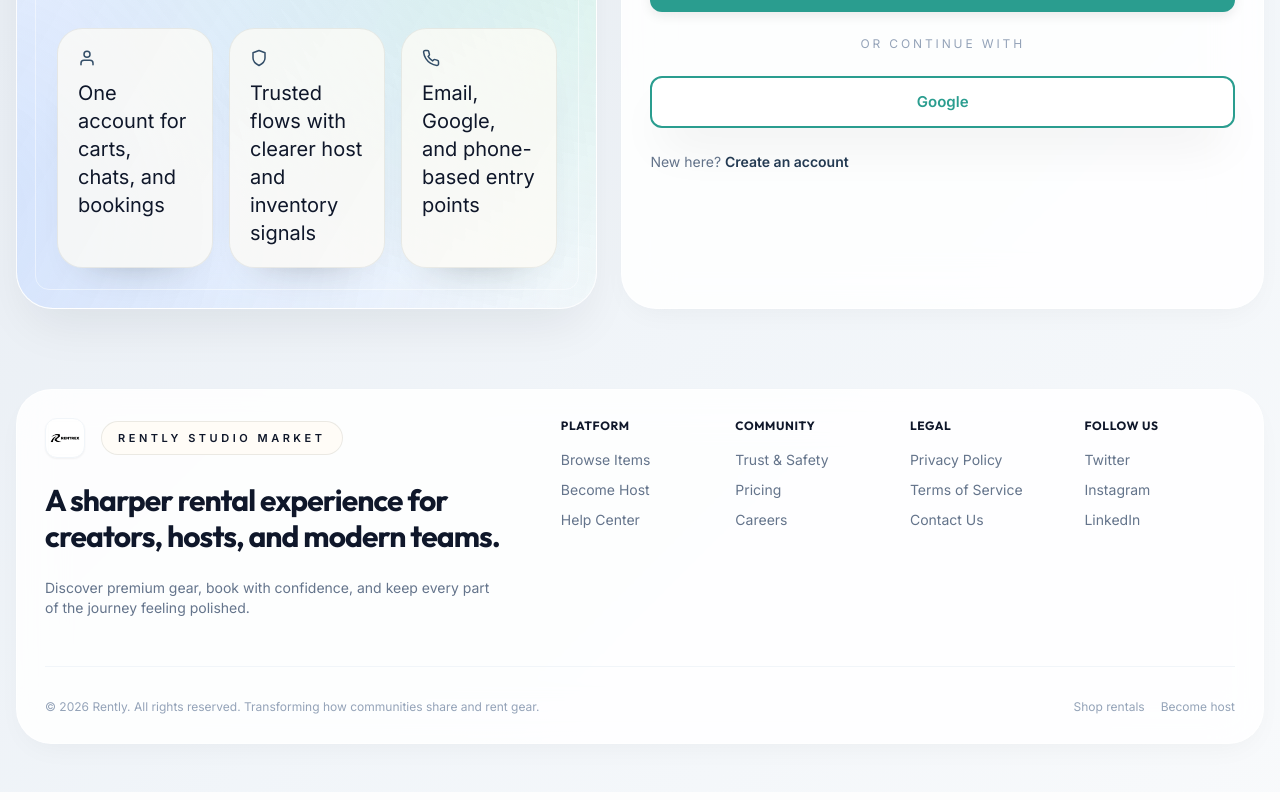
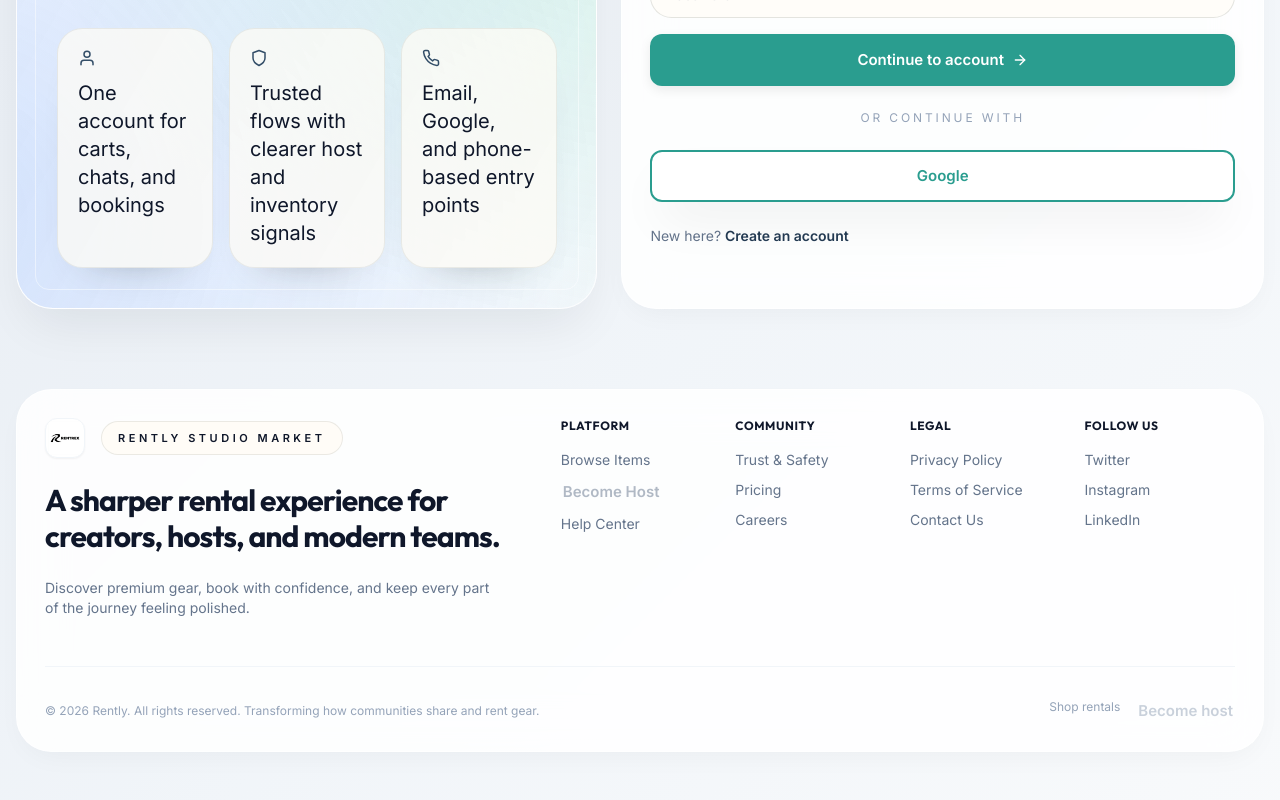
Before and after one commit to lokigamer2911/rently, a Next.js app in the folder frontend/: page /auth/login in a window 1280 px wide. Shown: the part 631-1431 px from the top of the page. Built offline with nearby package versions, Linux system fonts and the light colour scheme; no server answers.

Commit message:
Fix frontend Google auth redirect flow and update dev CSP handling

```diff
--- a/frontend/components/Button.js
+++ b/frontend/components/Button.js
@@ -1,5 +1,8 @@
 import React from 'react';
 import Link from 'next/link';
+import { useRouter } from 'next/router';
+import toast from 'react-hot-toast';
+import { useAuth } from '../hooks/useAuth';
 
 /**
  * Button component supporting link behavior, variants, sizes and disabled state.
@@ -13,6 +16,8 @@ import Link from 'next/link';
  *  - className: additional utility classes.
  *  - children: button label/content.
  *  - type: 'button' | 'submit' | 'reset' (default: 'button')
+ *  - requireAuth: if true, redirects unauthenticated users to login
+ *  - authMessage: optional message shown before redirecting
  */
 export default function Button({
   variant = 'primary',
@@ -23,17 +28,35 @@ export default function Button({
   className = '',
   children,
   type = 'button',
+  requireAuth = false,
+  authMessage = 'Please sign in first to use this feature.',
   ...rest
 }) {
+  const router = useRouter();
+  const { user } = useAuth();
   const baseClass = `btn btn-${variant} btn-${size}`;
   const disabledClass = disabled ? 'btn-disabled' : '';
   const finalClass = `${baseClass} ${disabledClass} ${className}`.trim();
+  const loginHref = `/auth/login?redirect=${encodeURIComponent(router.asPath)}&message=${encodeURIComponent(authMessage)}`;
+
+  const handleAuthGate = (event) => {
+    if (!requireAuth || user) return false;
+    event.preventDefault();
+    toast.error(authMessage);
+    router.push(loginHref);
+    return true;
+  };
 
   if (href) {
     // When href is present we render a Next.js Link with an <a> for styling.
     return (
       <Link href={href} legacyBehavior>
-        <a className={finalClass} aria-disabled={disabled} {...rest}>
+        <a
+          className={finalClass}
+          aria-disabled={disabled || (requireAuth && !user)}
+          onClick={handleAuthGate}
+          {...rest}
+        >
           {children}
         </a>
       </Link>
@@ -44,9 +67,12 @@ export default function Button({
     <button
       type={type}
       className={finalClass}
-      onClick={onClick}
+      onClick={(event) => {
+        if (handleAuthGate(event)) return;
+        onClick?.(event);
+      }}
       disabled={disabled}
-      aria-disabled={disabled}
+      aria-disabled={disabled || (requireAuth && !user)}
       {...rest}
     >
       {children}
--- a/frontend/components/Layout.js
+++ b/frontend/components/Layout.js
@@ -1,6 +1,7 @@
 import Link from 'next/link';
 import Navbar from './Navbar';
 import { Toaster } from 'react-hot-toast';
+import Button from './Button';
 
 export default function Layout({ children }) {
   return (
@@ -39,9 +40,15 @@ export default function Layout({ children }) {
                     </Link>
                   </li>
                   <li>
-                    <Link href="/listings/new" className="text-slate-500 hover:text-slate-900 transition">
+                    <Button
+                      href="/listings/new"
+                      requireAuth
+                      authMessage="Please sign in first to become a host."
+                      variant="ghost"
+                      className="!p-0 !h-auto !text-slate-500 hover:!text-slate-900 transition"
+                    >
                       Become Host
-                    </Link>
+                    </Button>
                   </li>
                   <li>
                     <Link href="/help" className="text-slate-500 hover:text-slate-900 transition">
@@ -121,7 +128,15 @@ export default function Layout({ children }) {
             <p>© {new Date().getFullYear()} Rently. All rights reserved. Transforming how communities share and rent gear.</p>
             <div className="flex gap-4">
               <Link href="/listings" className="text-slate-400 hover:text-slate-600 transition">Shop rentals</Link>
-              <Link href="/listings/new" className="text-slate-400 hover:text-slate-600 transition">Become host</Link>
+              <Button
+                href="/listings/new"
+                requireAuth
+                authMessage="Please sign in first to become a host."
+                variant="ghost"
+                className="!p-0 !h-auto !text-slate-400 hover:!text-slate-600 transition"
+              >
+                Become host
+              </Button>
             </div>
           </div>
         </div>
--- a/frontend/next.config.js
+++ b/frontend/next.config.js
@@ -1,9 +1,27 @@
+const isDev = process.env.NODE_ENV !== 'production';
+const scriptSources = [
+  "'self'",
+  "'unsafe-inline'",
+  'https://js.stripe.com',
+  'https://checkout.razorpay.com',
+  'https://apis.google.com',
+  'https://accounts.google.com',
+  'https://www.google.com',
+  'https://www.gstatic.com',
+  'https://*.googleusercontent.com',
+  'https://*.gstatic.com',
+];
+
+if (isDev) {
+  scriptSources.push("'unsafe-eval'");
+}
+
 const securityHeaders = [
   {
     key: 'Content-Security-Policy',
     // 'unsafe-inline' is required by Next.js Pages Router for inline hydration scripts (__NEXT_DATA__).
-    // Removing it requires nonce-based CSP + App Router migration. 'unsafe-eval' has been removed.
-    value: "default-src 'self'; script-src 'self' 'unsafe-inline' https://js.stripe.com https://checkout.razorpay.com https://apis.google.com https://accounts.google.com https://www.google.com https://www.gstatic.com https://*.googleusercontent.com https://*.gstatic.com; style-src 'self' 'unsafe-inline' https://fonts.googleapis.com; img-src 'self' blob: data: https://res.cloudinary.com https://lh3.googleusercontent.com https://raw.githubusercontent.com https://raw.githack.com https://*.googleusercontent.com; font-src 'self' https://fonts.gstatic.com; connect-src 'self' http://localhost:5050 https://*.onrender.com https://*.vercel.app wss://* https://raw.githubusercontent.com https://raw.githack.com https://apis.google.com https://www.googleapis.com https://identitytoolkit.googleapis.com https://securetoken.googleapis.com https://*.googleapis.com; frame-src 'self' https://accounts.google.com https://*.google.com;"
+    // 'unsafe-eval' is enabled only during development for React Refresh.
+    value: `default-src 'self'; script-src ${scriptSources.join(' ')}; style-src 'self' 'unsafe-inline' https://fonts.googleapis.com; img-src 'self' blob: data: https://res.cloudinary.com https://lh3.googleusercontent.com https://raw.githubusercontent.com https://raw.githack.com https://*.googleusercontent.com; font-src 'self' https://fonts.gstatic.com; connect-src 'self' http://localhost:5050 https://*.onrender.com https://*.vercel.app wss://* https://raw.githubusercontent.com https://raw.githack.com https://apis.google.com https://www.googleapis.com https://identitytoolkit.googleapis.com https://securetoken.googleapis.com https://*.googleapis.com; frame-src 'self' https://accounts.google.com https://*.google.com;`
   },
   {
     key: 'X-Frame-Options',
--- a/frontend/pages/auth/login.js
+++ b/frontend/pages/auth/login.js
@@ -2,7 +2,7 @@ import Link from 'next/link';
 import { useEffect, useState } from 'react';
 import { useRouter } from 'next/router';
 import toast from 'react-hot-toast';
-import { getRedirectResult, signInWithPhoneNumber, signInWithEmailAndPassword, signInWithRedirect } from 'firebase/auth';
+import { getRedirectResult, onAuthStateChanged, signInWithPhoneNumber, signInWithEmailAndPassword, signInWithRedirect } from 'firebase/auth';
 import { FiArrowRight, FiPhone, FiShield, FiUser, FiZap } from 'react-icons/fi';
 import { auth, googleProvider, RecaptchaVerifier, firebaseInitError } from '../../lib/firebase';
 import { api } from '../../lib/api';
@@ -23,6 +23,7 @@ export default function Login() {
 
   const { login } = useAuth();
   const initError = firebaseInitError || (auth === null ? 'Firebase Auth is not initialized' : null);
+  const loginMessage = typeof router.query.message === 'string' ? router.query.message : 'Please sign in first to start using this feature.';
 
   const finish = (data) => {
     setStoredAuthToken(data.token);
@@ -66,24 +67,29 @@ export default function Login() {
     if (!googleProvider) return toast.error('Google provider is not initialized. Check Firebase Console configuration.');
 
     try {
-      const cred = await signInWithRedirect(auth, googleProvider);
-      return cred;
+      setIsGoogleRedirecting(true);
+      await signInWithRedirect(auth, googleProvider);
     } catch (error) {
       console.error('Google sign-in error:', error);
       toast.error(getGoogleErrorMessage(error));
+      setIsGoogleRedirecting(false);
     }
   };
 
   useEffect(() => {
     let active = true;
+    let unsubscribe = null;
 
     const handleRedirectResult = async () => {
-      if (!auth) return;
+      if (!auth || !router.isReady) return;
       try {
         const result = await getRedirectResult(auth);
-        if (!active || !result) return;
+        if (!active) return;
 
-        const idToken = await result.user.getIdToken();
+        const firebaseUser = result?.user || auth.currentUser;
+        if (!firebaseUser) return;
+
+        const idToken = await firebaseUser.getIdToken();
         const { data } = await api.post('/auth/firebase', { idToken });
         finish(data);
       } catch (error) {
@@ -98,11 +104,21 @@ export default function Login() {
       }
     };
 
-    handleRedirectResult();
+    if (auth && router.isReady) {
+      unsubscribe = onAuthStateChanged(auth, (firebaseUser) => {
+        if (!active) return;
+        if (firebaseUser && !isGoogleRedirecting) {
+          handleRedirectResult();
+        }
+      });
+      handleRedirectResult();
+    }
+
     return () => {
       active = false;
+      if (unsubscribe) unsubscribe();
     };
-  }, [auth]);
+  }, [auth, router.isReady]);
 
   const sendOtp = async () => {
     if (!auth) return toast.error('Firebase is not configured correctly.');
@@ -217,6 +233,10 @@ export default function Login() {
           </div>
         )}
 
+        <div className="mb-5 rounded-[1.4rem] border border-brand-200 bg-brand-50 p-4 text-sm text-brand-800">
+          {loginMessage}
+        </div>
+
         {tab === 'email' ? (
           <form onSubmit={emailLogin} className="space-y-4">
             <input className="input" type="email" placeholder="Email address" value={email} onChange={(e) => setEmail(e.target.value)} required />
--- a/frontend/pages/landing.js
+++ b/frontend/pages/landing.js
@@ -164,7 +164,13 @@ const LandingPage = () => {
                   Start Browsing
                   <FiArrowRight size={18} className="group-hover:translate-x-1 transition-transform" />
                 </Button>
-                <Button href="/listings/new" variant="secondary" className="!px-8 !py-4 text-base border-slate-200">
+                <Button
+                  href="/listings/new"
+                  requireAuth
+                  authMessage="Please sign in first to list an item or start hosting."
+                  variant="secondary"
+                  className="!px-8 !py-4 text-base border-slate-200"
+                >
                   <FiZap size={18} />
                   Become a Host
                 </Button>
@@ -320,7 +326,13 @@ const LandingPage = () => {
                 })}
               </div>
 
-              <Button href="/listings/new" variant="primary" className="!px-8 !py-4 text-base !bg-emerald-600 hover:!bg-emerald-700 shadow-emerald-600/10">
+              <Button
+                href="/listings/new"
+                requireAuth
+                authMessage="Please sign in first to list your first item."
+                variant="primary"
+                className="!px-8 !py-4 text-base !bg-emerald-600 hover:!bg-emerald-700 shadow-emerald-600/10"
+              >
                 List Your First Item
                 <FiArrowRight size={18} />
               </Button>
```
Also changed, not shown: 1 other file (tests, documents, lock files or other folders).
